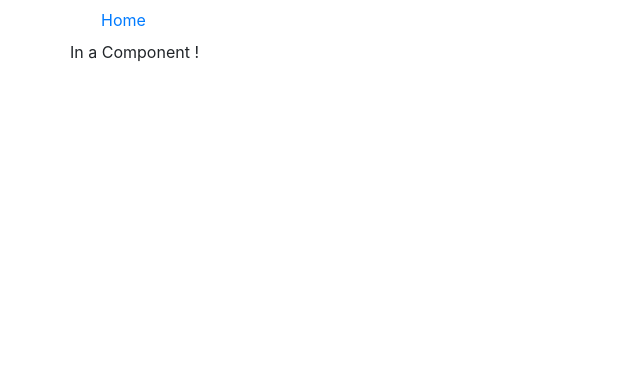
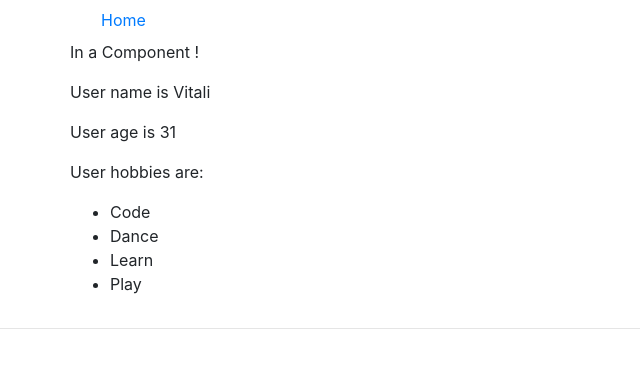
Before and after one commit to VitaliAbramov/ReactJS_Basics, a React app: page / in a window 1280 px wide. Shown: the whole page, without its empty margins (0-640 px from the left). Built offline with nearby package versions, Linux system fonts and the light colour scheme.

Commit message:
Passing data using props

```diff
--- a/src/app/components/Header.js
+++ b/src/app/components/Header.js
@@ -7,7 +7,7 @@ export class Header extends React.Component {
 				<div className="container">
 					<div className="navbar-header">
 						<ul className="nav navbar-nav">
-							<li><a href="#">Home</a></li>
+							<li><a href="#Home">Home</a></li>
 						</ul>
 					</div>
 				</div>
--- a/src/app/components/Home.js
+++ b/src/app/components/Home.js
@@ -4,8 +4,18 @@ export class Home extends React.Component {
 	render() {
 		return (
 			<div>
-				<p>In a  Component !</p>
+				<p>In a Component !</p>
+				<p>User name is {this.props.user.name}</p>
+				<p>User age is {this.props.user.age}</p>
+				<p>User hobbies are: </p>
+				<ul>
+					{this.props.user.hobbies.map((hobby, i) => <li key={i}>{hobby}</li>)}
+				</ul>
 			</div>
 		);
 	}
 }
+
+//Home.propTypes = {
+//	user: React.PropTypes.object
+//};
--- a/src/app/index.js
+++ b/src/app/index.js
@@ -2,9 +2,15 @@ import React from "react";
 import { render } from "react-dom";
 
 import { Header } from "./components/Header";
-import { Home } from "./components/Home"
+import { Home } from "./components/Home";
+
 class App extends React.Component {
 	render() {
+		var user = {
+			name: "Vitali",
+			age: 31,
+			hobbies: ["Code","Dance","Learn","Play"]
+		};
 		return (
 			<div className="container">
 				<div className="row">
@@ -14,7 +20,7 @@ class App extends React.Component {
 				</div>
 				<div className="row">
 					<div className="col-xs-10 col-xs-offset-1">
-						<Home/>
+						<Home user={user}/>
 					</div>
 				</div>
 			</div>
--- a/src/index.html
+++ b/src/index.html
@@ -6,10 +6,10 @@
 	</title>
 	<link rel="stylesheet" href="https://maxcdn.bootstrapcdn.com/bootstrap/4.0.0/css/bootstrap.min.css" integrity="sha384-Gn5384xqQ1aoWXA+058RXPxPg6fy4IWvTNh0E263XmFcJlSAwiGgFAW/dAiS6JXm" crossorigin="anonymous">
 </head>
-
 <body>
 	<div id="app">
 	</div>
+	<hr>
 	<script src="/app/bundle.js"></script>
 </body>
 
```
